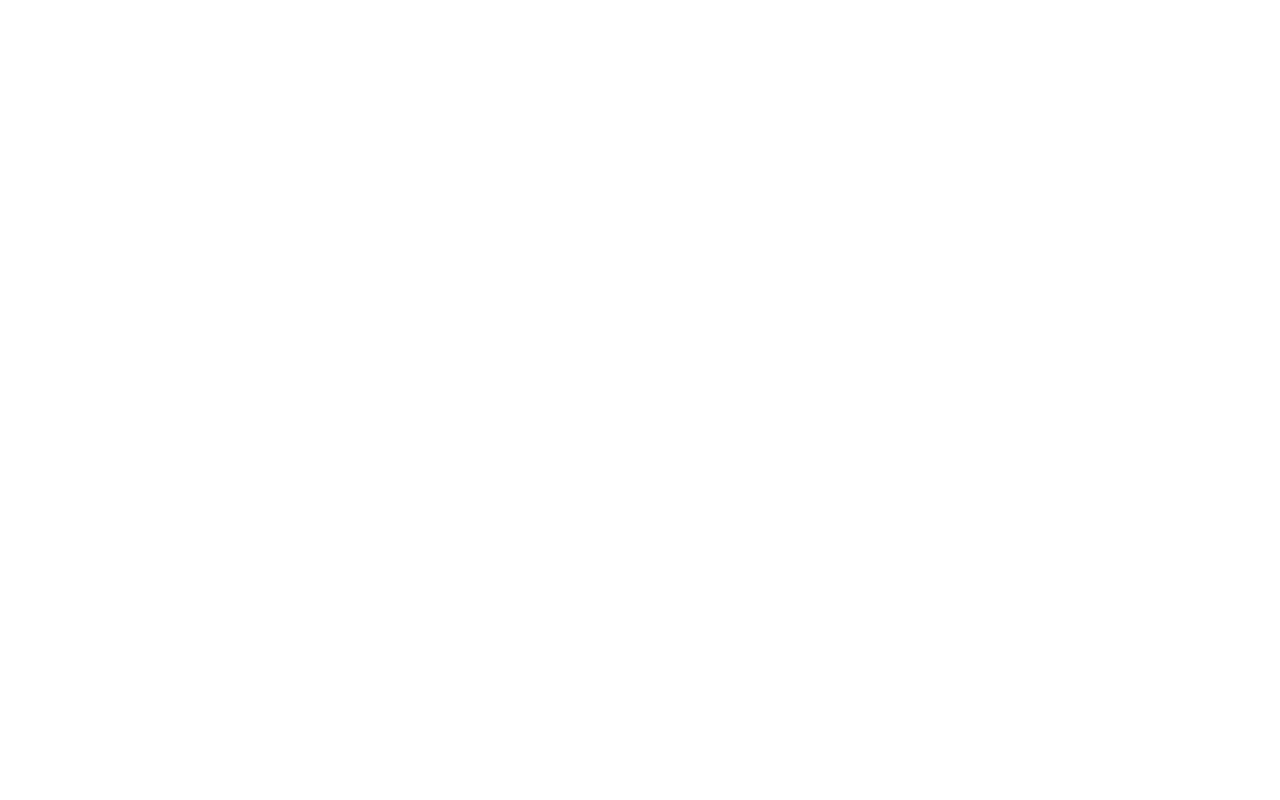
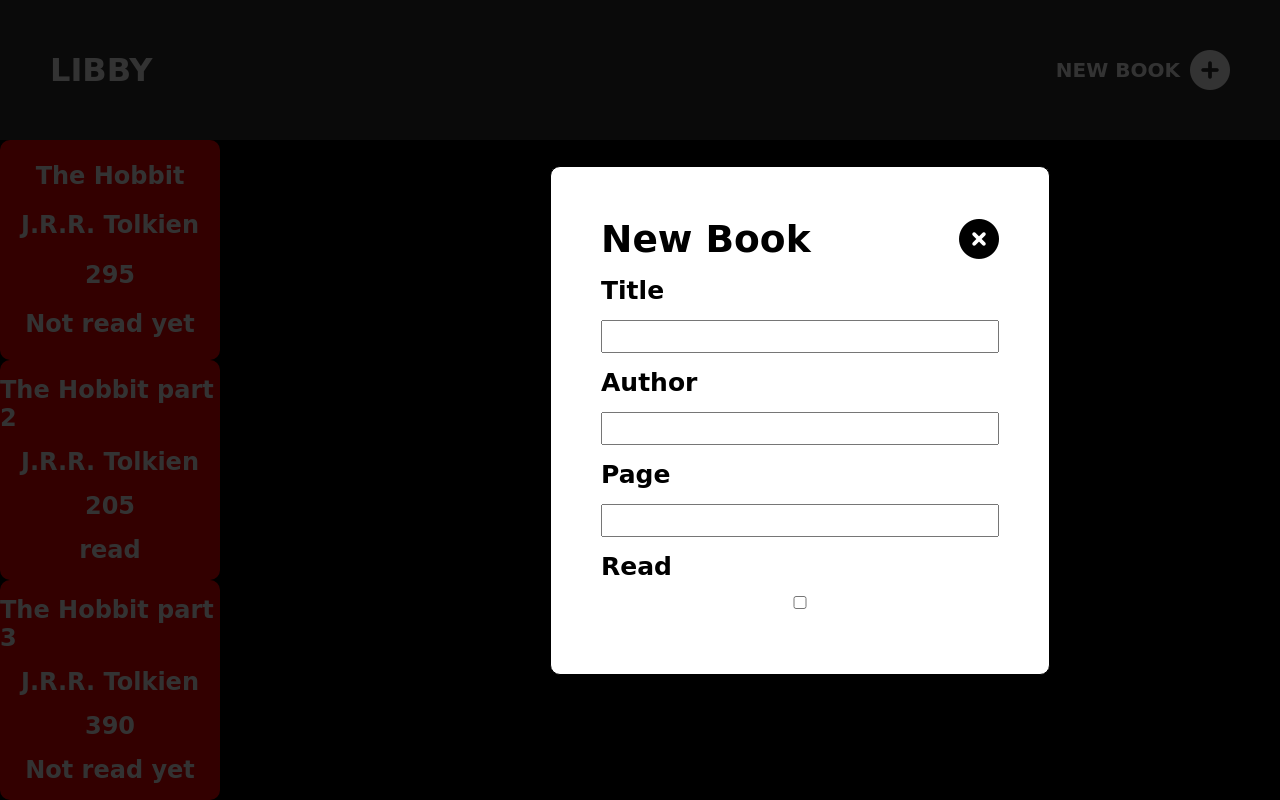
Before and after one commit to Muaadahmed/Library, a plain HTML site: page index.html in a window 1280 px wide. Drawn offline with Linux system fonts and the light colour scheme; a web font is replaced by a local one.

Commit message:
created pop up form for a new book to be added

```diff
--- a/index.html
+++ b/index.html
@@ -4,9 +4,35 @@
     <meta charset="UTF-8">
     <meta http-equiv="X-UA-Compatible" content="IE=edge">
     <meta name="viewport" content="width=device-width, initial-scale=1.0">
+    <link rel="stylesheet" href="style.css">
+    <script src="https://kit.fontawesome.com/6671aad6bc.js" crossorigin="anonymous"></script>
     <title>Library</title>
 </head>
 <body>
+    <header>
+        <h1>LIBBY</h1>
+        <button class="addBook"><h2>NEW BOOK</h2><i class="fas fa-plus-circle fa-3x"></i></button>
+    </header>
+    <form class="form">
+        <div class="form_heading">
+            <h2>New Book</h2>
+            <button class="btn_form"><i class="fas fa-plus-circle fa-3x" id="close_form"></i></button>
+        </div>
+        <label for="title"><b>Title</b></label>
+        <input class="title" type="text" name="title" required>
 
+        <label for="author"><b>Author</b></label>
+        <input class="author" type="text" name="author" required>
+
+        <label for="pages"><b>Page</b></label>
+        <input class="pages" type="text" name="pages" required>
+
+        <label for="read"><b>Read</b></label>
+        <input type="checkbox" class="read" name="read">
+    </form>
+    <section class="main">
+        <div class="grid"></div>
+    </section>
+    <script src="library.js"></script>
 </body>
 </html>
--- a/library.js
+++ b/library.js
@@ -0,0 +1,55 @@
+const input_title = document.querySelector('.title');
+const input_author = document.querySelector('.author');
+const input_pages = document.querySelector('.pages');
+const input_read = document.querySelector('.read');
+const grid = document.querySelector('.grid');
+
+let myLibrary = [];
+
+function Book(title, author, pages, read){
+    this.title = title;
+    this.author = author;
+    this.pages = pages;
+    this.read = read;
+    // this.info = function() {
+    //     return title + " by " + author + ", " + pages + " pages" + ", " + read;
+    // }
+}
+
+function addBookToLibrary(newBook){
+    myLibrary.push(newBook);
+    return myLibrary;
+}
+
+// submit button and once submitted display info on a card in the grid
+
+function displayBook(){
+    for(let i = 0; i < myLibrary.length; i++){
+        //display book onto screen
+        const card = document.createElement('div');
+        card.style.height = '220px';
+        card.style.width = '220px';
+        card.style.borderRadius = '10px';
+        card.style.backgroundColor = 'red';
+        grid.appendChild(card);
+        for(let key in myLibrary[i]){
+            const cardText = document.createElement('h2');
+            cardText.style.color = "White";
+            cardText.textContent = `${myLibrary[i][key]}`;
+            card.appendChild(cardText);
+        }
+
+    }
+}
+
+const hobbit = new Book("The Hobbit", "J.R.R. Tolkien", 295, "Not read yet");
+const hobbit2 = new Book("The Hobbit part 2", "J.R.R. Tolkien", 205, "read");
+const hobbit3 = new Book("The Hobbit part 3", "J.R.R. Tolkien", 390, "Not read yet");
+addBookToLibrary(hobbit);
+addBookToLibrary(hobbit2);
+addBookToLibrary(hobbit3);
+displayBook();
+console.log(myLibrary);
+
+// const hobbit = new Book("The Hobbit", "J.R.R. Tolkien", 295, "Not read yet");
+// console.log(hobbit.info());
--- a/style.css
+++ b/style.css
@@ -1,5 +1,113 @@
+@import url('https://fonts.googleapis.com/css2?family=ZCOOL+KuaiLe&display=swap');
 * {
     padding: 0;
     margin: 0;
     box-sizing: border-box;
+    font-family: 'ZCOOL KuaiLe', cursive;
 }
+
+header {
+    display: flex;
+    justify-content: space-between;
+    align-items: center;
+    padding: 50px;
+    background-color: rgb(54, 54, 54);
+    color: white;
+}
+body {
+    background-color: black;
+}
+
+header, .grid {
+    opacity: 0.2;
+}
+
+.addBook {
+    display: flex;
+    align-items: center;
+    border: none;
+    background: none;
+    color: white;
+}
+
+.addBook h2 {
+    margin-right: 10px;
+}
+
+.fa-plus-circle:hover{
+    cursor: pointer;
+    transform: scale(1.2);
+    transform: rotate(90deg);
+    transition: 0.3s;
+}
+
+.grid > * {
+    display: flex;
+    justify-content: space-evenly;
+    align-items: center;
+    flex-direction: column;
+}
+
+.form {
+    position: absolute;
+    width: 500px;
+    right: 0;
+    left: 550px;
+    bottom: 125px;
+    display: flex;
+    flex-direction: column;
+    background-color: white;
+    border: 1px solid;
+    padding: 50px;
+    font-size: 25px;
+    border-radius: 10px;
+    opacity: 1;
+    z-index: 1;
+}
+/*
+.form::after {
+    content: '';
+    position: absolute;
+    top: 0px;
+    bottom: 0px;
+    left: 0px;
+    right: 0px;
+    z-index: 100000;
+}
+*/
+
+.form label {
+    align-self: flex-start;
+}
+
+.form input {
+    font-size: 25px;
+    outline: none;
+}
+
+.form > * {
+    margin-bottom: 15px;
+}
+
+.btn_form {
+    border: none;
+    background: none;
+}
+
+.form_heading {
+    display: flex;
+    justify-content: space-between;
+    align-items: center;
+    flex-direction: row;
+}
+
+.btn_form > *{
+    cursor: pointer;
+    transform: rotate(225deg);
+}
+
+#close_form:hover{
+    cursor: pointer;
+    transform: rotate(225deg);
+    transition: none;
+}
```
